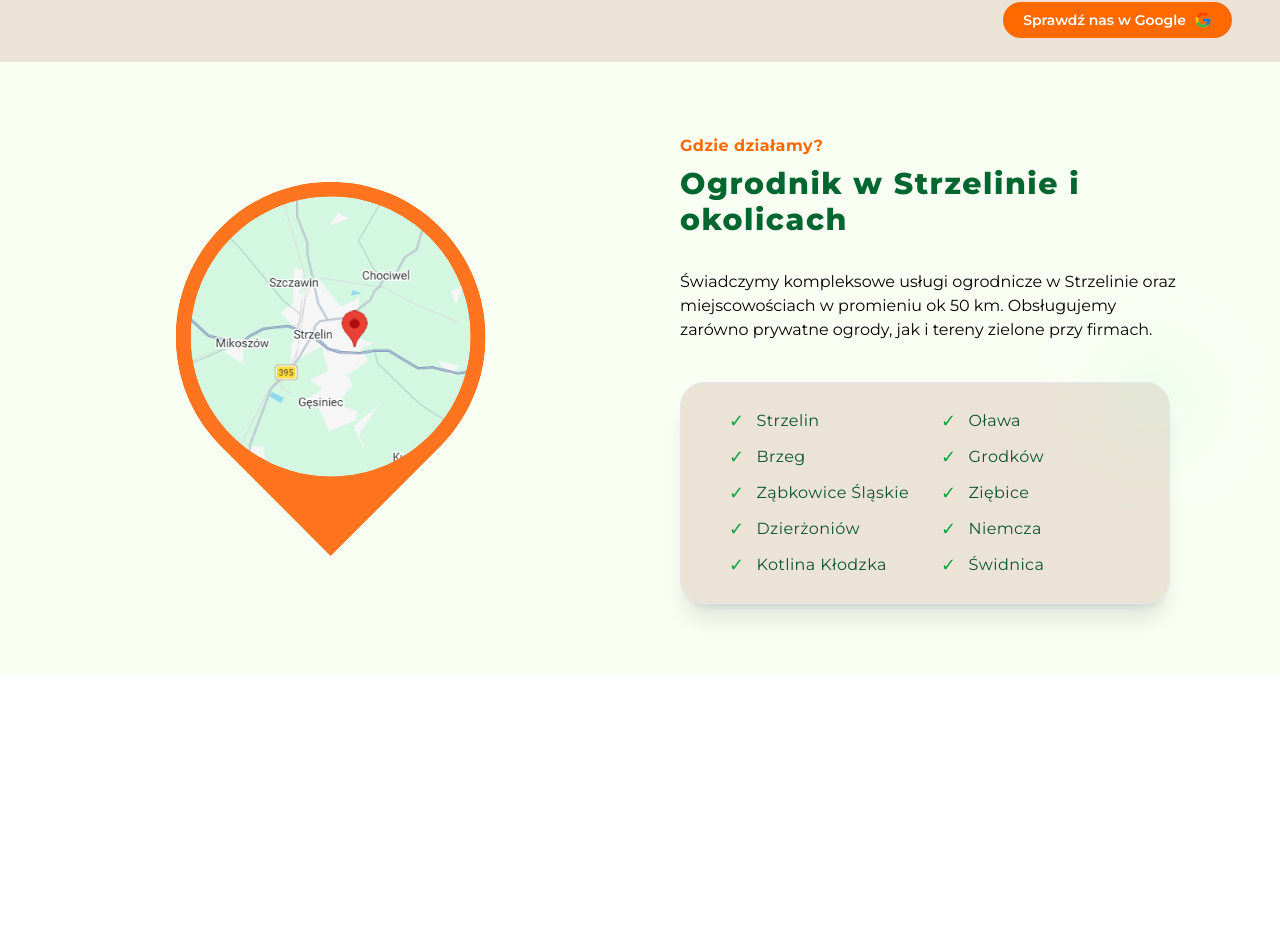
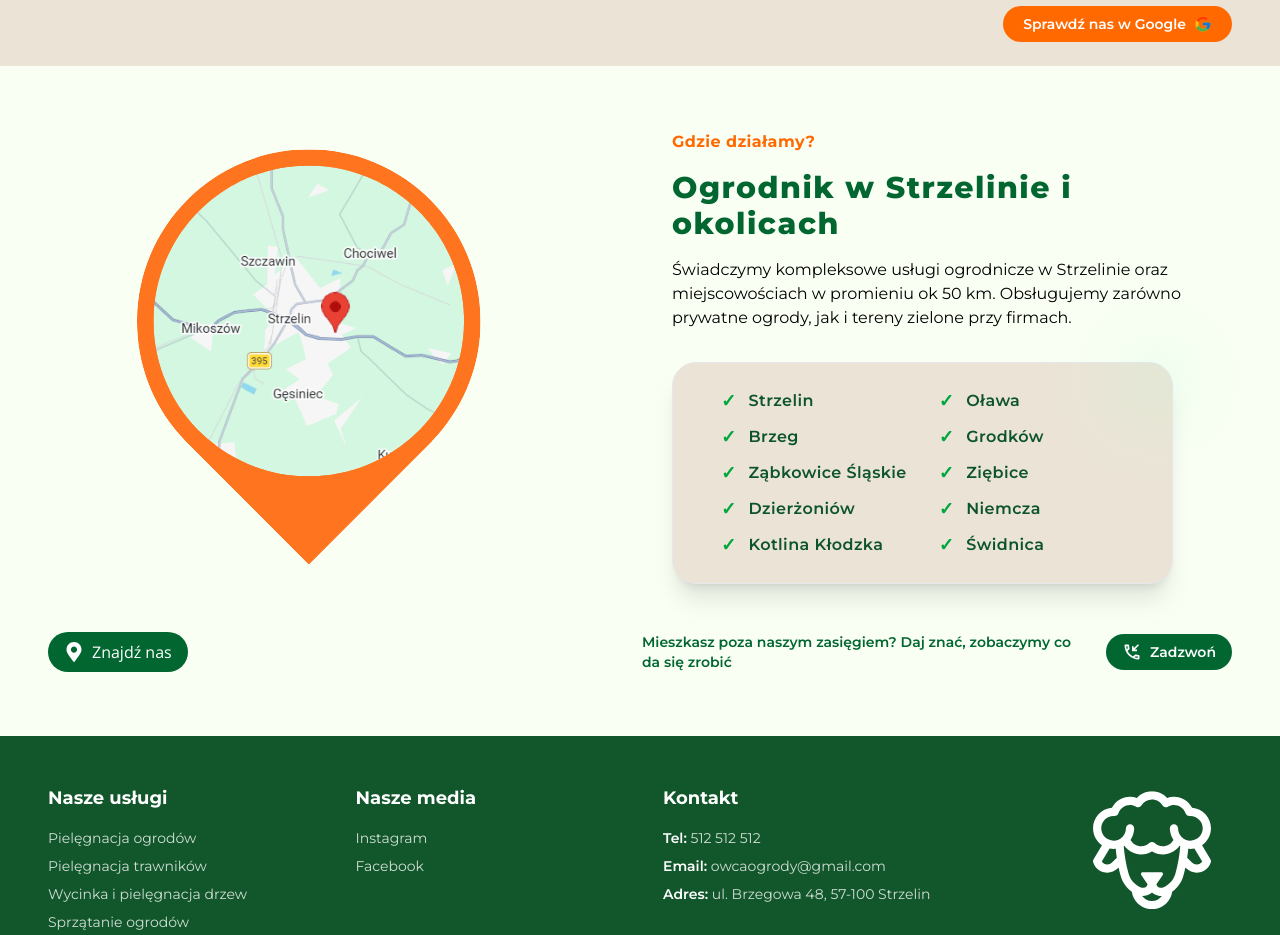
Before and after one commit to MstowskaSandra/gardener-website, a React (Vite) app: page / in a window 1280 px wide. Shown: the part 5409-6344 px from the top of the page. Before the commit the page ends 6085 px from the top, so only its background shows below. Built offline with nearby package versions, Linux system fonts and the light colour scheme; a web font is replaced by a local one.

Commit message:
feat(components): add responsive footer component with links

```diff
--- a/src/App.jsx
+++ b/src/App.jsx
@@ -3,6 +3,7 @@ import Home from "./pages/Home";
 import Gallery from "./pages/Gallery";
 import Contact from "./pages/Contact";
 import Nav from "./components/Nav";
+import Footer from "./components/Footer";
 
 function App() {
   return (
@@ -15,6 +16,7 @@ function App() {
           <Route path="/kontakt" element={<Contact />} />
         </Routes>
       </main>
+      <Footer />
     </BrowserRouter>
   );
 }
--- /dev/null
+++ b/src/components/Footer.jsx
@@ -0,0 +1,98 @@
+import { services } from "../data/services";
+import { Link } from "react-router-dom";
+
+export const Footer = () => {
+  return (
+    <footer className="w-full bg-[#12572b] text-white font-mont">
+
+      <div className="max-w-7xl mx-auto px-12 py-12 border-b border-white/30 flex flex-col lg:flex-row justify-between gap-12">
+
+
+        <div className="grid grid-cols-2 md:grid-cols-3 gap-10">
+          <div>
+            <h5 className="font-bold mb-4 text-lg">Nasze usługi</h5>
+            <ul className="space-y-2 text-sm text-white/80">
+              {services.map((item) => (
+                <li key={item.slug}>
+                    <Link
+                        to={`/services/${item.slug}`}
+                        className="hover:text-white transition hover:translate-x-1 inline-block"
+                    >
+                        {item.name}
+                    </Link>
+                </li>
+              ))}
+            </ul>
+          </div>
+
+          <div>
+            <h5 className="font-bold mb-4 text-lg">Nasze media</h5>
+            <div className="flex flex-col gap-2 text-sm text-white/80">
+                <a
+                    href="https://instagram.com"
+                    target="_blank"
+                    rel="noopener noreferrer"
+                    className="hover:text-white transition hover:translate-x-1 inline-block"
+                >
+                    Instagram
+                </a>
+                <a
+                    href="https://facebook.com"
+                    target="_blank"
+                    rel="noopener noreferrer"
+                    className="hover:text-white transition hover:translate-x-1 inline-block"
+                >
+                    Facebook
+                </a>
+            </div>
+          </div>
+
+          <div>
+            <h5 className="font-bold mb-4 text-lg">Kontakt</h5>
+            <div className="flex flex-col gap-2 text-sm text-white/80">
+                <a
+                    href="tel:512512512"
+                    className="hover:text-white transition hover:translate-x-1 inline-block"
+                >
+                    <span className="font-semibold text-white">Tel:</span> 512 512 512
+                </a>
+
+                <a
+                    href="mailto:owcaogrody@gmail.com"
+                    className="hover:text-white transition hover:translate-x-1 inline-block"
+                >
+                    <span className="font-semibold text-white">Email:</span> owcaogrody@gmail.com
+                </a>
+
+                <a
+                    href="https://maps.google.com/?q=ul.Brzegowa 48, Strzelin"
+                    target="_blank"
+                    rel="noopener noreferrer"
+                    className="hover:text-white transition hover:translate-x-1 inline-block"
+                >
+                    <span className="font-semibold text-white">Adres:</span> ul. Brzegowa 48, 57-100 Strzelin
+                </a>
+
+            </div>
+          </div>
+
+        </div>
+
+        <div className="flex flex-col items-center justify-center gap-4">
+          <img
+            src="/assets/logo-owca-white.svg"
+            alt="Logo Owca Ogrody"
+            className="w-32 h-32 object-contain"
+          />
+          <p className="font-bold text-lg tracking-wider uppercase">Owca Ogrody</p>
+        </div>
+      </div>
+
+      <div className="text-center text-xs font-semibold text-white/70 py-4 px-6">
+        Strona i jej treść jest własnością firmy Owca Ogrody | Prawa autorskie Sandra Mstowska
+      </div>
+    </footer>
+  );
+};
+
+export default Footer;
--- a/src/pages/Home.jsx
+++ b/src/pages/Home.jsx
@@ -1,5 +1,6 @@
 import { MdOutlinePhoneCallback } from "react-icons/md";
 import { FaArrowRight } from "react-icons/fa6";
+import { FaMapMarkerAlt } from "react-icons/fa";
 import { features } from "../data/features";
 import FeatureCard from "../components/FeatureCard";
 import { servicesCards } from "../data/servicesCards";
@@ -152,13 +153,14 @@ const Home = () => {
               <ServiceCard key={service.title} {...service} />
             ))}
           </div>
-          <div className="flex justify-end  items-center gap-4 pt-30 pr-6 font-mont text-sm font-semibold text-green-800">
-            <p>
+          <div className="flex flex-col sm:flex-row items-center sm:items-center justify-end gap-4 pt-30 px-4 sm:px-0 font-mont text-sm font-semibold text-green-800 text-center sm:text-left">
+            <p className="max-w-xl">
               Nie znalazłeś usługi dla siebie? Skontaktuj się z nami, postaramy
-              się pomóc{" "}
+              się pomóc
             </p>
-            <button className="cursor-pointer flex items-center gap-2 bg-green-800 text-white px-4 py-2 rounded-full hover:bg-green-700 transition">
-              <MdOutlinePhoneCallback className="w-6 h-6" />
+
+            <button className="w-full sm:w-auto flex justify-center items-center gap-2 bg-green-800 text-white px-4 py-3 rounded-full hover:bg-green-700 transition">
+              <MdOutlinePhoneCallback className="w-5 h-5" />
               Zadzwoń
             </button>
           </div>
@@ -204,49 +206,39 @@ const Home = () => {
         </div>
       </section>
 
-      <section className="bg-[#fafff4] py-16 px-12 lg:py-18 font-text">
-        <div className="max-w-7xl mx-auto px-6 lg:px-12 grid lg:grid-cols-2 gap-12 lg:gap-20 items-center">
-          <div className="relative w-full aspect-4/3 lg:aspect-5/4 overflow-hidden">
+      <section className="bg-[#FAFFF4] py-12 px-8 sm:px-12 lg:py-16 lg:px-12 font-text">
+        <div className="max-w-7xl mx-auto grid md:grid-cols-2 gap-10 lg:gap-16 items-center">
+          <div className="relative w-full aspect-4/3 md:aspect-5/4 overflow-hidden rounded-2xl">
             <img
               src="/assets/map.svg"
               alt="Mapa"
-              className="absolute inset-0 w-full h-full object-cover hover:scale-105 transition duration-700 "
+              className="absolute inset-0 w-full h-full object-cover hover:scale-105 transition duration-700"
             />
           </div>
 
-          <div className="flex flex-col gap-2 font-mont">
+          <div className="flex flex-col gap-4 font-mont">
             <p className="text-orange-500 font-bold tracking-wide">
               Gdzie działamy?
             </p>
-            <h2 className="text-2xl lg:text-3xl font-mont font-extrabold text-green-800 tracking-wider pb-6">
+
+            <h2 className="text-xl sm:text-2xl lg:text-3xl font-extrabold text-green-800 tracking-wider">
               Ogrodnik w Strzelinie i okolicach
             </h2>
-            <p className="text-md pb-8">
+
+            <p className="text-sm sm:text-base pb-4">
               Świadczymy kompleksowe usługi ogrodnicze w Strzelinie oraz
               miejscowościach w promieniu ok 50 km. Obsługujemy zarówno prywatne
               ogrody, jak i tereny zielone przy firmach.
             </p>
-            {/* <div className=" border-4 border-green-800 shadow-lg rounded-4xl px-16 py-4 max-w-fit hover:scale-105 hover:shadow-2xl transition duration-700">
-              <ul className="grid grid-cols-2 gap-y-2 gap-x-8">
+
+            <div className="relative bg-[#ebe4d6] border border-gray-200 shadow-xl rounded-3xl px-6 sm:px-8 lg:px-12 py-6 max-w-full md:max-w-fit hover:scale-[1.03] hover:shadow-2xl transition duration-500">
+              <div className="absolute -top-4 -right-4 w-16 h-16 bg-green-200 rounded-full blur-2xl opacity-50"></div>
+
+              <ul className="grid grid-cols-1 sm:grid-cols-2 gap-y-2 gap-x-8">
                 {cities.map((city) => (
                   <li
                     key={city}
-                    className="flex items-center justify-start gap-2 font-mont text-md text-green-800 font-semibold tracking-wide"
-                  >
-                    <span>✓</span>
-                    {city}
-                  </li>
-                ))}
-              </ul>
-            </div> */}
-            <div className="relative bg-[#ebe4d6] backdrop-blur-sm border border-gray-200 shadow-xl rounded-3xl px-12 py-6 max-w-fit hover:scale-[1.03] hover:shadow-2xl transition duration-500">
-              <div className="absolute -top-4 -right-4 w-16 h-16 bg-green-200 rounded-full blur-2xl opacity-50"></div>
-
-              <ul className="grid grid-cols-2 gap-y-2 gap-x-8">
-                {cities.map((city) => (
-                  <li
-                    key={city}
-                    className="flex items-center gap-3 text-green-900 font-medium tracking-wide transition duration-300 hover:translate-x-1 hover:text-green-700"
+                    className="flex items-center gap-3 text-green-900 font-semibold tracking-wide transition duration-300 hover:translate-x-1 hover:text-green-700"
                   >
                     <span className="text-green-600 text-lg">✓</span>
                     {city}
@@ -256,6 +248,25 @@ const Home = () => {
             </div>
           </div>
         </div>
+
+        <div className="max-w-7xl mx-auto flex flex-row flex-wrap items-center justify-between gap-12 mt-12">
+          <button className="flex items-center gap-2 bg-green-800 text-white px-4 py-2 rounded-full hover:bg-green-700 transition">
+            <FaMapMarkerAlt className="w-5 h-5" />
+            Znajdź nas
+          </button>
+
+          <div className="flex flex-col sm:flex-row items-center gap-4 text-green-800 font-mont text-sm font-semibold text-center md:text-left">
+            <p className="max-w-md">
+              Mieszkasz poza naszym zasięgiem? Daj znać, zobaczymy co da się
+              zrobić
+            </p>
+
+            <button className="flex items-center gap-2 bg-green-800 text-white px-4 py-2 rounded-full hover:bg-green-700 transition">
+              <MdOutlinePhoneCallback className="w-5 h-5" />
+              Zadzwoń
+            </button>
+          </div>
+        </div>
       </section>
     </>
   );
```
Also changed, not shown: public/assets/logo-owca-white.svg (added).
